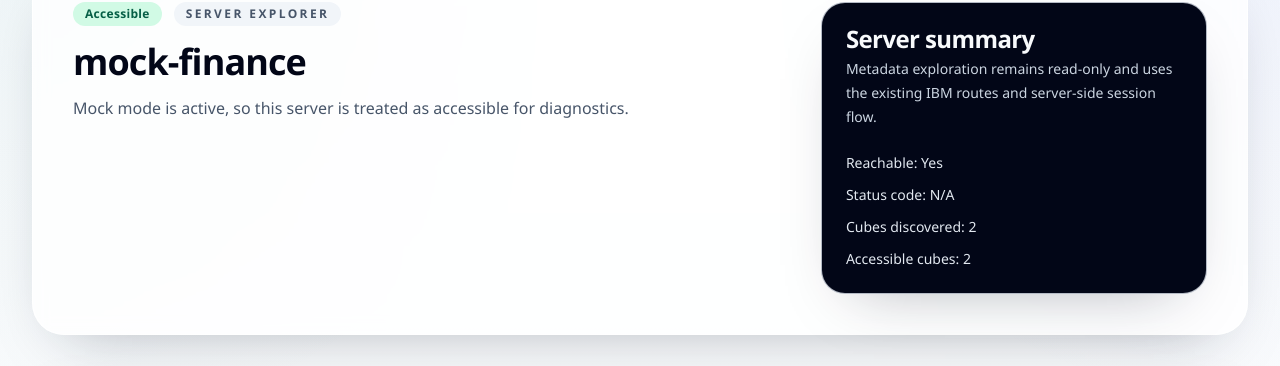
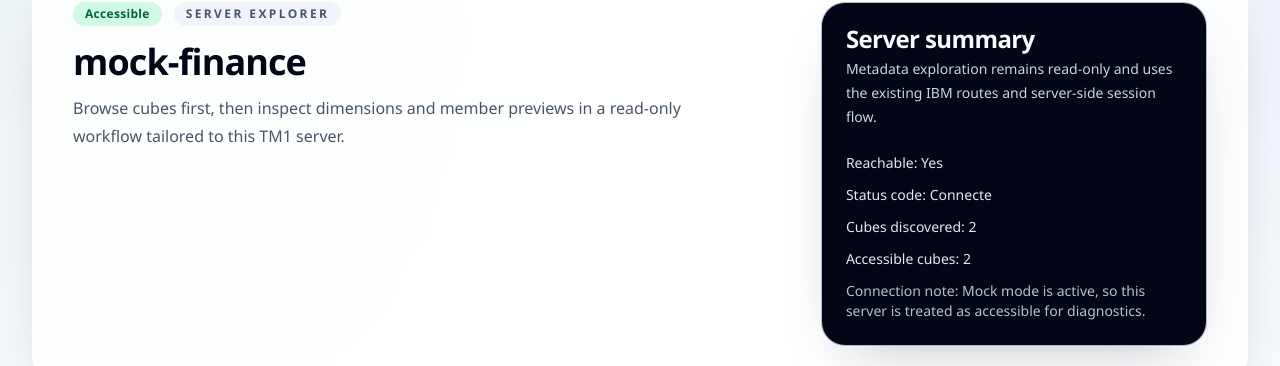
Before and after one commit to stephanemalho/ibm-pa-ai-copilot, a Next.js app: page /servers/mock-finance in a window 1280 px wide. Shown: the part 165-531 px from the top of the page. Built offline with nearby package versions, Linux system fonts and the light colour scheme; no server answers.

Commit message:
fix(explorer): show "Connecte" when accessible servers have no status code

```diff
--- a/app/servers/[serverName]/page.tsx
+++ b/app/servers/[serverName]/page.tsx
@@ -65,7 +65,8 @@ const ServerPage = async ({ params }: ServerPageProps): Promise<ReactNode> => {
               {server.name}
             </h1>
             <p className="max-w-2xl text-base leading-7 text-slate-600">
-              {server.message}
+              Browse cubes first, then inspect dimensions and member previews in
+              a read-only workflow tailored to this TM1 server.
             </p>
           </div>
         </div>
@@ -80,9 +81,16 @@ const ServerPage = async ({ params }: ServerPageProps): Promise<ReactNode> => {
           </CardHeader>
           <CardContent className="space-y-3 text-sm text-slate-200">
             <p>Reachable: {server.reachable ? "Yes" : "No"}</p>
-            <p>Status code: {server.statusCode ?? "N/A"}</p>
+            <p>
+              Status code:{" "}
+              {server.statusCode?.toString() ??
+                (server.reachable ? "Connecte" : "N/A")}
+            </p>
             <p>Cubes discovered: {cubeDiagnostics.cubes.length}</p>
             <p>Accessible cubes: {accessibleCubeCount}</p>
+            <p className="text-slate-300/90">
+              Connection note: {server.message}
+            </p>
           </CardContent>
         </Card>
       </section>
--- a/src/features/ibm-pa/components/cube-explorer.tsx
+++ b/src/features/ibm-pa/components/cube-explorer.tsx
@@ -12,7 +12,6 @@ import {
 } from "@/components/ui/card";
 import { Input } from "@/components/ui/input";
 import { AccessAwareCard } from "@/features/ibm-pa/components/access-aware-card";
-import { DataPreviewPanel } from "@/features/ibm-pa/components/data-preview-panel";
 import {
   cubeAccessibilityResponseSchema,
   dimensionAccessibilityResponseSchema,
@@ -413,14 +412,13 @@ const CubeExplorer = ({
           </Card>
         </div>
       ) : (
-        <div className="space-y-6">
         <div className="grid items-start gap-6 xl:grid-cols-[minmax(0,1.45fr)_minmax(0,1.15fr)_minmax(24rem,0.95fr)]">
           <Card className="border-slate-200/80 bg-white/90">
             <CardHeader>
               <CardTitle className="text-xl">Cubes</CardTitle>
               <CardDescription>
-                  Filter and browse the cube catalog. Your current selection
-                  stays active while you refine the visible list.
+                Filter and browse the cube catalog. Your current selection stays
+                active while you refine the visible list.
               </CardDescription>
             </CardHeader>
             <CardContent className="space-y-3 xl:max-h-[42rem] xl:overflow-y-auto">
@@ -463,9 +461,7 @@ const CubeExplorer = ({
               {renderDimensionList({
                 dimensionState,
                 onRetry: () => {
-                    setDimensionRequestNonce(
-                      (currentValue) => currentValue + 1,
-                    );
+                  setDimensionRequestNonce((currentValue) => currentValue + 1);
                 },
                 selectedCubeName,
                 selectedDimension,
@@ -478,8 +474,8 @@ const CubeExplorer = ({
             <CardHeader>
               <CardTitle className="text-xl">Details</CardTitle>
               <CardDescription>
-                  Review the selected cube and dimension metadata without
-                  leaving the current server context.
+                Review the selected cube and dimension metadata without leaving
+                the current server context.
               </CardDescription>
             </CardHeader>
             <CardContent>
@@ -491,21 +487,6 @@ const CubeExplorer = ({
               })}
             </CardContent>
           </Card>
-          </div>
-
-          <DataPreviewPanel
-            cubeName={selectedCube.name}
-            dimensionStatus={dimensionState.status}
-            dimensions={dimensions}
-            key={selectedCube.name}
-            selectedDimensionName={selectedDimension?.name ?? null}
-            serverName={serverName}
-            {...(dimensionState.status === "error"
-              ? {
-                  dimensionErrorMessage: dimensionState.message,
-                }
-              : {})}
-          />
         </div>
       )}
     </div>
@@ -697,8 +678,8 @@ const renderDetailPanel = (params: {
         </h3>
         <p className="text-sm leading-6 text-slate-600">
           {params.selectedCube.reachable
-            ? "Cube metadata is available for read-only exploration."
-            : params.selectedCube.message}
+            ? "This cube is ready for read-only dimension exploration."
+            : "This cube is visible in the explorer, but not available for deeper inspection."}
         </p>
       </div>
 
@@ -724,7 +705,7 @@ const renderDetailPanel = (params: {
               {params.selectedDimension.name}
             </h4>
             <p className="text-sm leading-6 text-slate-600">
-              {params.selectedDimension.message}
+              Member preview is available for this dimension.
             </p>
           </div>
 
--- a/src/features/ibm-pa/components/server-card.tsx
+++ b/src/features/ibm-pa/components/server-card.tsx
@@ -24,7 +24,10 @@ const ServerCard = ({ server }: ServerCardProps): ReactNode => {
           <MetadataRow label="Resource type" value="TM1 server" />
           <MetadataRow
             label="Status code"
-            value={server.statusCode?.toString() ?? "N/A"}
+            value={
+              server.statusCode?.toString() ??
+              (server.reachable ? "Connecte" : "N/A")
+            }
           />
         </div>
       }
```
Also changed, not shown: 2 other files (tests, documents, lock files or other folders). Lines whose indentation alone changed are shown as unchanged.
